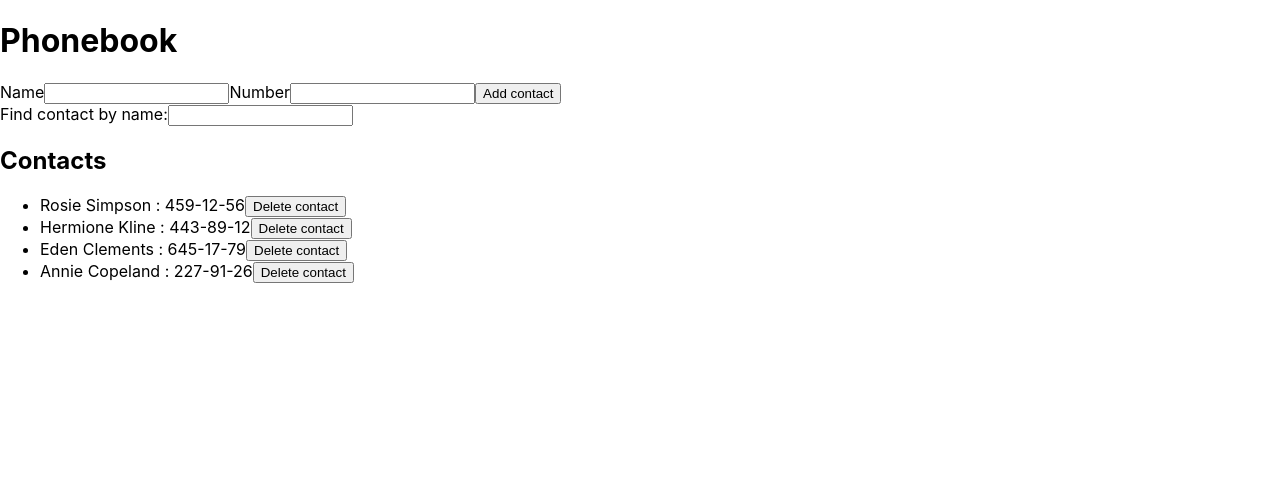
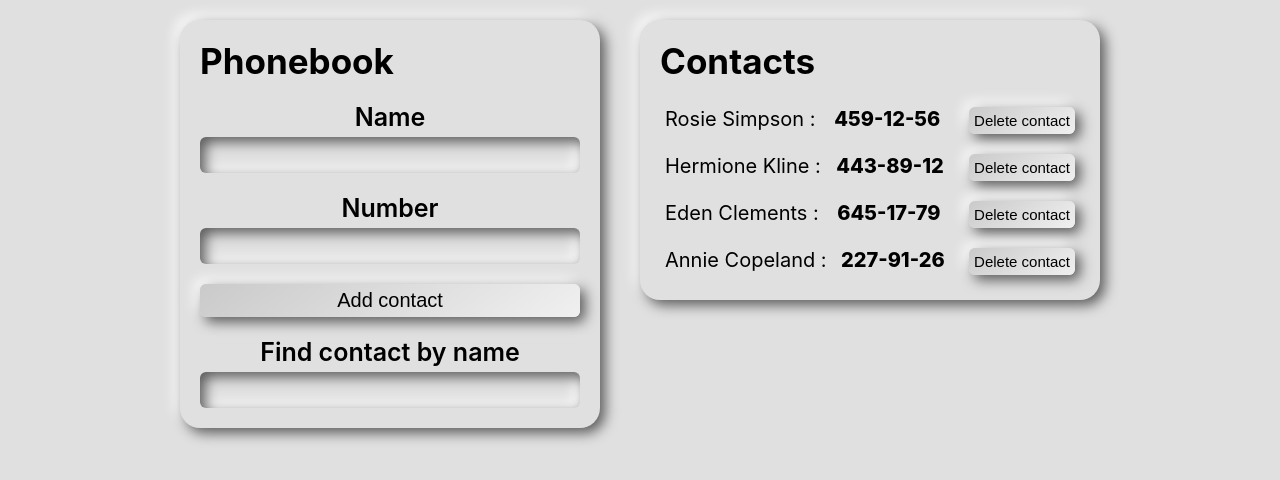
Before and after one commit to Serhii-Kaushnian/goit-react-hw-02-phonebook, a React (Create React App) app: page / in a window 1280 px wide. Shown: the top 480 px of the page. Built offline with nearby package versions, Linux system fonts and the light colour scheme.

Commit message:
updated styles

```diff
--- a/package.json
+++ b/package.json
@@ -12,6 +12,7 @@
     "prop-types": "^15.8.1",
     "react": "^18.1.0",
     "react-dom": "^18.1.0",
+    "react-icons": "^4.4.0",
     "react-scripts": "5.0.1",
     "shortid": "^2.2.16",
     "web-vitals": "^2.1.3"
--- a/src/ContactForm/ContactForm.jsx
+++ b/src/ContactForm/ContactForm.jsx
@@ -1,5 +1,13 @@
 import React, { Component } from 'react';
 import shortid from 'shortid';
+import {
+  ContactsWrapper,
+  Title,
+  Form,
+  Label,
+  Input,
+  Button,
+} from './ContactForm.styled';
 export default class ContactForm extends Component {
   state = {
     name: '',
@@ -38,12 +46,12 @@ export default class ContactForm extends Component {
     const { name, number } = this.state;
 
     return (
-      <div>
-        <h1>{title}</h1>
-        <form onSubmit={this.addContact}>
-          <label>
+      <ContactsWrapper>
+        <Title>{title}</Title>
+        <Form onSubmit={this.addContact}>
+          <Label>
             Name
-            <input
+            <Input
               type="text"
               name="name"
               pattern="^[a-zA-Zа-яА-Я]+(([' -][a-zA-Zа-яА-Я ])?[a-zA-Zа-яА-Я]*)*$"
@@ -52,10 +60,10 @@ export default class ContactForm extends Component {
               value={name}
               onChange={this.onContactFormInputChange}
             />
-          </label>
-          <label>
+          </Label>
+          <Label>
             Number
-            <input
+            <Input
               type="tel"
               name="number"
               pattern="\+?\d{1,4}?[-.\s]?\(?\d{1,3}?\)?[-.\s]?\d{1,4}[-.\s]?\d{1,4}[-.\s]?\d{1,9}"
@@ -64,10 +72,10 @@ export default class ContactForm extends Component {
               value={number}
               onChange={this.onContactFormInputChange}
             />
-          </label>
-          <button type="submit">Add contact</button>
-        </form>
-      </div>
+          </Label>
+          <Button type="submit">Add contact</Button>
+        </Form>
+      </ContactsWrapper>
     );
   }
 }
--- a/src/ContactForm/ContactForm.styled.js
+++ b/src/ContactForm/ContactForm.styled.js
@@ -0,0 +1,51 @@
+import styled from '@emotion/styled';
+
+export const ContactsWrapper = styled.div`
+  margin-bottom: 20px;
+  width: 380px;
+`;
+export const Title = styled.h1`
+  margin: 0;
+  font-size: 35px;
+  margin-bottom: 20px;
+`;
+export const Form = styled.form`
+  display: flex;
+  flex-direction: column;
+  text-align: center;
+`;
+export const Label = styled.label`
+  display: flex;
+  flex-direction: column;
+  text-align: center;
+  font-size: 25px;
+  font-weight: 600;
+  &:not(:last-child) {
+    margin-bottom: 20px;
+  }
+`;
+export const Input = styled.input`
+  margin-top: 5px;
+  font-size: 22px;
+  border: none;
+  padding: 5px;
+  border-radius: 6px;
+  background: #e0e0e0;
+  box-shadow: inset 5px 5px 13px #5a5a5a, inset -5px -5px 13px #ffffff;
+  &:focus,
+  &:hover {
+    outline: 1px solid aqua;
+  }
+`;
+export const Button = styled.button`
+  border: none;
+  font-size: 20px;
+  padding: 5px;
+  border-radius: 6px;
+  background: linear-gradient(145deg, #cacaca, #f0f0f0);
+  box-shadow: 5px 5px 13px #5a5a5a, -5px -5px 13px #ffffff;
+  &:focus,
+  &:hover {
+    outline: 1px solid aqua;
+  }
+`;
--- a/src/ContactList/ContactList.jsx
+++ b/src/ContactList/ContactList.jsx
@@ -1,26 +1,48 @@
 import React, { Component } from 'react';
-
+import {
+  ContactsListWrapper,
+  Title,
+  List,
+  ItemContainer,
+  Item,
+  Button,
+  ItemContainerSpan,
+} from './ContactList.styled';
+import { FaRegSadCry } from 'react-icons/fa';
 export default class ContactList extends Component {
   render() {
     const { title, contactsList, onContactDelete } = this.props;
     return (
-      <div>
-        <h2>{title}</h2>
-        <ul>
-          {contactsList.map(value => {
-            return (
-              <li key={value.id}>
-                <div>
-                  {value.name} : <span>{value.number}</span>
-                  <button onClick={onContactDelete} id={value.id} type="button">
-                    Delete contact
-                  </button>
-                </div>
-              </li>
-            );
-          })}
-        </ul>
-      </div>
+      <ContactsListWrapper>
+        <Title>{title}</Title>
+        {contactsList.length !== 0 ? (
+          <List>
+            {contactsList.map(value => {
+              return (
+                <Item key={value.id}>
+                  <ItemContainer>
+                    {value.name} :
+                    <ItemContainerSpan>{value.number}</ItemContainerSpan>
+                    <Button
+                      onClick={onContactDelete}
+                      id={value.id}
+                      type="button"
+                    >
+                      Delete contact
+                    </Button>
+                  </ItemContainer>
+                </Item>
+              );
+            })}
+          </List>
+        ) : (
+          <>
+            <h3>
+              Contact list empty <FaRegSadCry />
+            </h3>
+          </>
+        )}
+      </ContactsListWrapper>
     );
   }
 }
--- a/src/ContactList/ContactList.styled.js
+++ b/src/ContactList/ContactList.styled.js
@@ -0,0 +1,50 @@
+import styled from '@emotion/styled';
+export const ContactsListWrapper = styled.div`
+  min-width: 420px;
+  background-color: #fff;
+  border-radius: 6px;
+  background: #e0e0e0;
+  box-shadow: 5px 5px 13px #5a5a5a, -5px -5px 13px #ffffff;
+  padding: 20px;
+  margin: 20px;
+  border-radius: 20px;
+`;
+export const Title = styled.h2`
+  margin: 0;
+  font-size: 35px;
+
+  margin-bottom: 20px;
+`;
+export const List = styled.ul`
+  list-style: none;
+  margin: 0;
+  padding: 0;
+`;
+export const Item = styled.li`
+  font-size: 20px;
+  padding: 5px;
+  &:not(:last-child) {
+    margin-bottom: 10px;
+  }
+`;
+export const ItemContainer = styled.div`
+  display: flex;
+  justify-content: space-between;
+`;
+export const ItemContainerSpan = styled.span`
+  margin-left: 10px;
+  font-weight: 800;
+`;
+export const Button = styled.button`
+  border: none;
+  font-size: 15px;
+  padding: 5px;
+  margin-left: 20px;
+  border-radius: 6px;
+  background: linear-gradient(145deg, #cacaca, #f0f0f0);
+  box-shadow: 5px 5px 13px #5a5a5a, -5px -5px 13px #ffffff;
+  &:focus,
+  &:hover {
+    outline: 1px solid aqua;
+  }
+`;
--- a/src/Filter/Filter.jsx
+++ b/src/Filter/Filter.jsx
@@ -1,21 +1,22 @@
 import React, { Component } from 'react';
+import { Form, Label, Input } from './Filter.styled';
 
 export default class Filter extends Component {
   render() {
     const { filterChange, filterValue } = this.props;
     return (
       <div>
-        <form>
-          <label>
-            Find contact by name:
-            <input
+        <Form>
+          <Label>
+            Find contact by name
+            <Input
               onChange={filterChange}
               type="text"
               name="filter"
               value={filterValue}
             />
-          </label>
-        </form>
+          </Label>
+        </Form>
       </div>
     );
   }
--- a/src/Filter/Filter.styled.js
+++ b/src/Filter/Filter.styled.js
@@ -0,0 +1,22 @@
+import styled from '@emotion/styled';
+export const Form = styled.form``;
+export const Label = styled.label`
+  display: flex;
+  flex-direction: column;
+  text-align: center;
+  font-size: 25px;
+  font-weight: 600;
+`;
+export const Input = styled.input`
+  margin-top: 5px;
+  font-size: 22px;
+  border: none;
+  padding: 5px;
+  border-radius: 6px;
+  background: #e0e0e0;
+  box-shadow: inset 5px 5px 13px #5a5a5a, inset -5px -5px 13px #ffffff;
+  &:focus,
+  &:hover {
+    outline: 1px solid aqua;
+  }
+`;
--- a/src/components/App/App.jsx
+++ b/src/components/App/App.jsx
@@ -3,6 +3,7 @@ import ContactForm from 'ContactForm/ContactForm';
 import ContactList from 'ContactList/ContactList';
 import Filter from 'Filter/Filter';
 import { Notify } from 'notiflix/build/notiflix-notify-aio';
+import { AppWrapper, Wrapper } from './App.styled';
 export default class App extends Component {
   state = {
     contacts: [
@@ -32,16 +33,11 @@ export default class App extends Component {
   };
   contactFormHadler = data => {
     if (this.isContactlreadyExist(data)) {
-      this.setState(
-        prevState => {
+      this.setState(prevState => {
         return {
           contacts: [...prevState.contacts, data],
         };
-        },
-        () => {
-          this.test();
-        }
-      );
+      });
     } else {
       Notify.info(`Contact ${data.name} is already in Your Phonebook`);
     }
@@ -60,13 +56,13 @@ export default class App extends Component {
     });
   };
 
-  test = () => {};
   render() {
     const { filter, contacts } = this.state;
     const filteredContacts = this.getFilteredContacts();
 
     return (
-      <div>
+      <AppWrapper>
+        <Wrapper>
           <ContactForm
             allContacts={contacts}
             title="Phonebook"
@@ -77,12 +73,13 @@ export default class App extends Component {
             filterValue={filter}
             test={filteredContacts}
           ></Filter>
+        </Wrapper>
         <ContactList
           title="Contacts"
           onContactDelete={this.deleteContact}
           contactsList={filteredContacts}
         ></ContactList>
-      </div>
+      </AppWrapper>
     );
   }
 }
--- a/src/components/App/App.styled.js
+++ b/src/components/App/App.styled.js
@@ -0,0 +1,17 @@
+import styled from '@emotion/styled';
+export const AppWrapper = styled.section`
+  height: 100vh;
+  background: #e0e0e0;
+
+  display: flex;
+  align-items: baseline;
+  justify-content: center;
+`;
+export const Wrapper = styled.div`
+  border-radius: 6px;
+  background: #e0e0e0;
+  box-shadow: 5px 5px 13px #5a5a5a, -5px -5px 13px #ffffff;
+  padding: 20px;
+  margin: 20px;
+  border-radius: 20px;
+`;
```
Also changed, not shown: 1 other file (tests, documents, lock files or other folders). Lines whose indentation alone changed are shown as unchanged.
